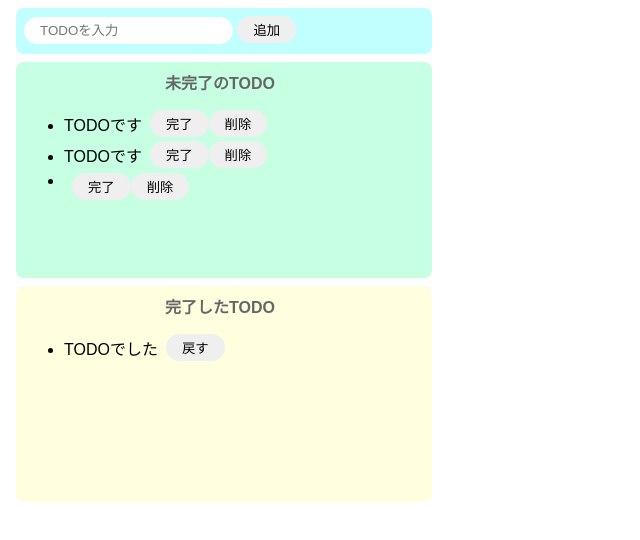
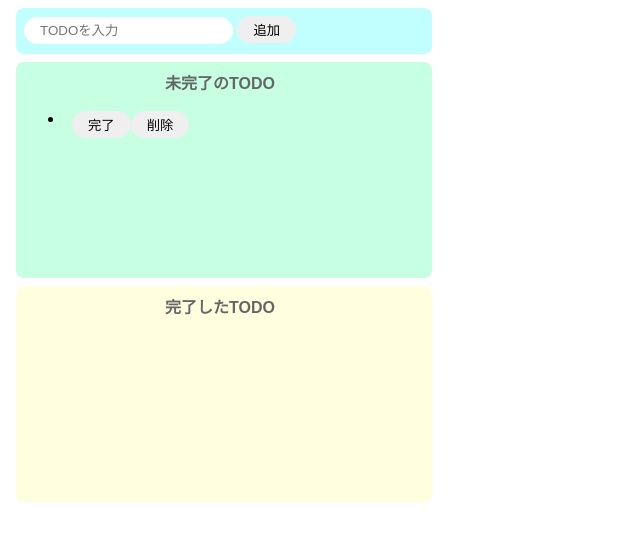
Before and after one commit to Rujuu-prog/todo-js, a website built with Parcel: page index.html in a window 1280 px wide. Both pictures are taken after a click on the button "追加". Shown: the whole page, without its empty margins (0-640 px from the left). Built offline with nearby package versions, Linux system fonts and the light colour scheme.

Commit message:
complete version for lecture

```diff
--- a/index.html
+++ b/index.html
@@ -12,33 +12,11 @@
     </div>
     <div class="incomplete-area">
       <p class="title">未完了のTODO</p>
-      <ul id="incomplete-list">
-        <li>
-          <div class="list-row">
-            <p>TODOです</p>
-            <button>完了</button>
-            <button>削除</button>
-          </div>
-        </li>
-        <li>
-          <div class="list-row">
-            <p>TODOです</p>
-            <button>完了</button>
-            <button>削除</button>
-          </div>
-        </li>
-      </ul>
+      <ul id="incomplete-list"></ul>
     </div>
     <div class="complete-area">
       <p class="title">完了したTODO</p>
-      <ul>
-        <li>
-          <div class="list-row">
-            <p>TODOでした</p>
-            <button>戻す</button>
-          </div>
-        </li>
-      </ul>
+      <ul id="complete-list"></ul>
     </div>
     <script src="src/index.js"></script>
   </body>
--- a/src/index.js
+++ b/src/index.js
@@ -16,11 +16,20 @@ const onClickAdd = () => {
   const p = document.createElement("p");
   p.innerText = inputText;
 
+  //button(戻す)タグ作成
+  const backButton = document.createElement("button");
+  backButton.innerText = "戻す";
+  backButton.addEventListener("click", () => {
+    moveElement([backButton], [completeButton, deleteButton]);
+    document.getElementById("incomplete-list").appendChild(li);
+  });
+
   //button(完了)タグ生成
   const completeButton = document.createElement("button");
   completeButton.innerText = "完了";
   completeButton.addEventListener("click", () => {
-    alert("完了");
+    moveElement([completeButton, deleteButton], [backButton]);
+    document.getElementById("complete-list").appendChild(li);
   });
 
   //button(削除)タグ生成
@@ -31,6 +40,12 @@ const onClickAdd = () => {
     const deleteTaret = deleteButton.closest("li");
     document.getElementById("incomplete-list").removeChild(deleteTaret);
   });
+
+  //moveElement(削除する要素の配列, divの子要素に入れる要素の配列)
+  const moveElement = (deleteItems, createItems) => {
+    deleteItems.forEach((deleteItem) => deleteItem.remove());
+    createItems.forEach((createItem) => div.appendChild(createItem));
+  };
 
   //divタグの子要素にpタグを設定
   div.appendChild(p);
```
